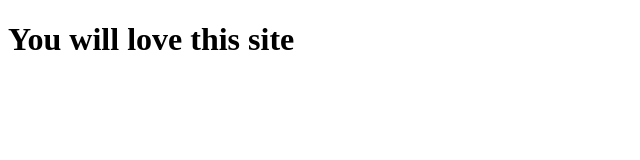
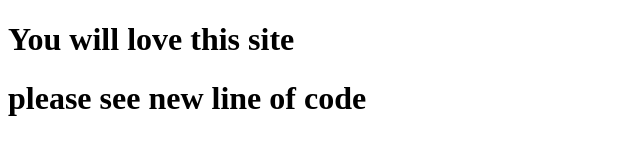
Before and after one commit to PraiseAddy2022/July-push, a plain HTML site: page index.html in a window 1280 px wide. Shown: the whole page, without its empty margins (0-640 px from the left). Drawn offline with Linux system fonts and the light colour scheme.

Commit message:
modified index.html + new style.css file

```diff
--- a/index.html
+++ b/index.html
@@ -7,5 +7,6 @@
 </head>
 <body>
     <h1>You will love this site</h1>
+    <h1>please see new line of code</h1>
 </body>
 </html>
```
